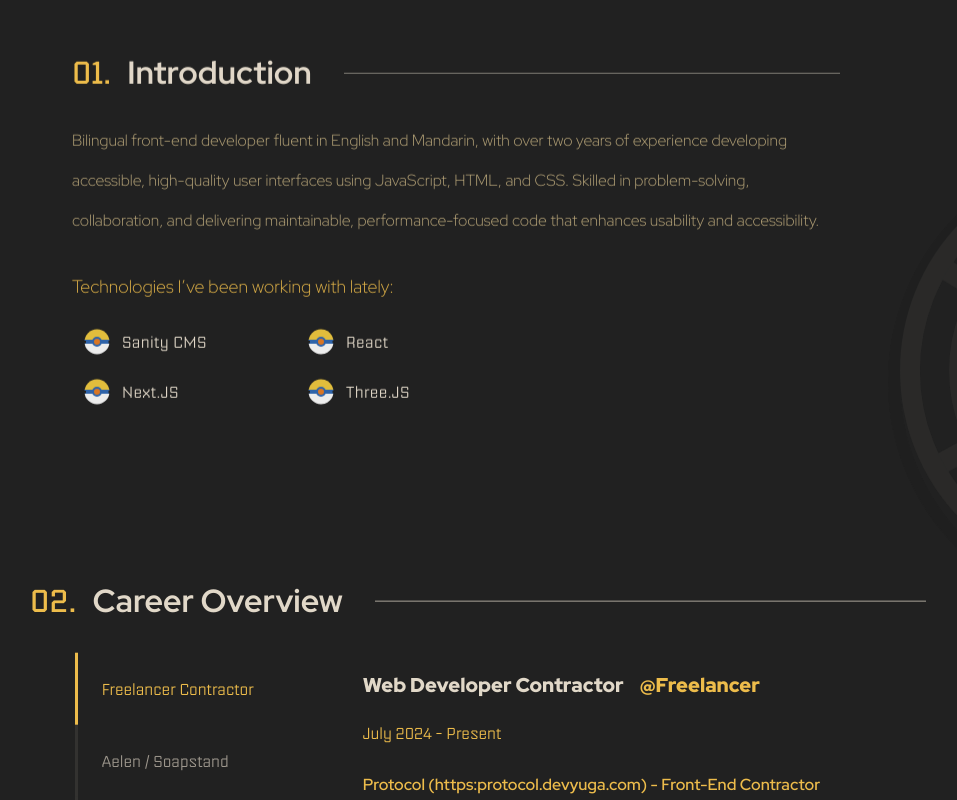
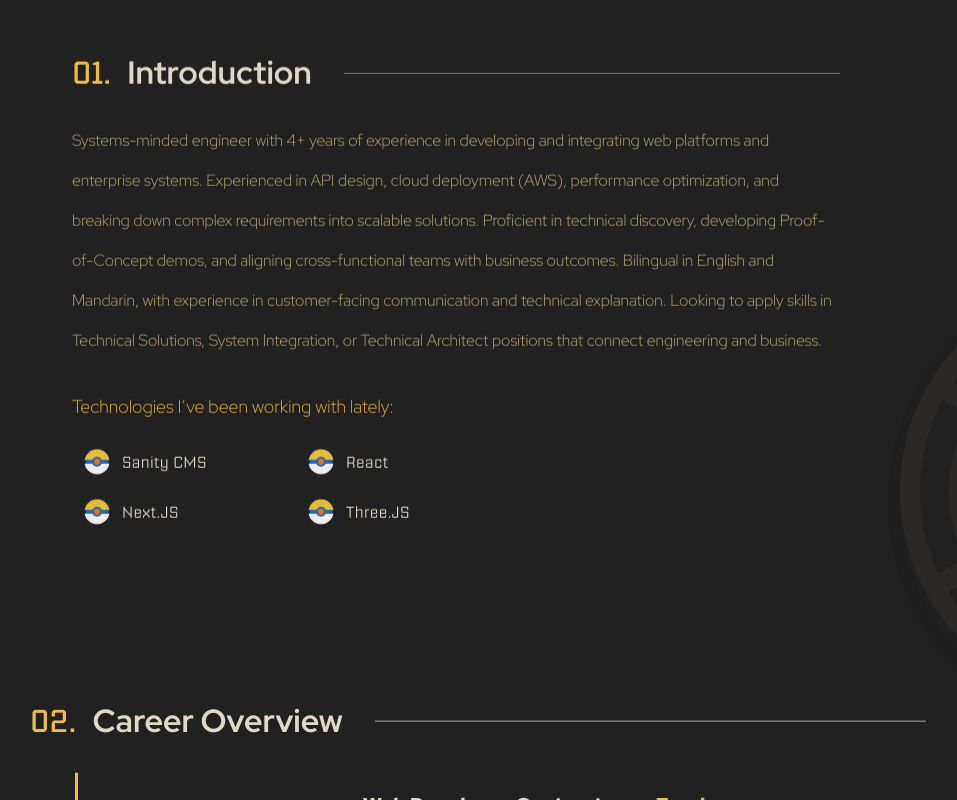
Before and after one commit to jordanwang199507/portfolio, a Next.js app: page / in a window 1280 px wide. Shown: the part 900-1700 px from the top of the page, without its empty margins (162-1119 px from the left). Built offline with nearby package versions, Linux system fonts and the light colour scheme.

Commit message:
update portolio text to more suitable to current career path, as well as updated resume to resume 2026 version

```diff
--- a/app/_constants/careers.js
+++ b/app/_constants/careers.js
@@ -16,11 +16,13 @@ export const careers = [
       },
       {
         en: "Designed, developed, and maintained internal enterprise software supporting invoice generation, inventory management, shipment tracking, and product reporting, streamlining key business operations.",
-        "zh-TW": "設計、開發並維護企業內部系統，涵蓋發票開立、庫存管理、出貨追蹤與產品報表，提升關鍵流程效率。",
+        "zh-TW":
+          "設計、開發並維護企業內部系統，涵蓋發票開立、庫存管理、出貨追蹤與產品報表，提升關鍵流程效率。",
       },
       {
         en: "Worked closely with stakeholders and end-users to gather requirements, ensuring the final application was robust, user-friendly, and aligned with organizational goals.",
-        "zh-TW": "與利害關係人及終端使用者密切合作進行需求訪談，確保成品穩定、易用並符合組織目標。",
+        "zh-TW":
+          "與利害關係人及終端使用者密切合作進行需求訪談，確保成品穩定、易用並符合組織目標。",
       },
     ],
   },
@@ -58,7 +60,7 @@ export const careers = [
       "zh-TW": "網頁工程接案",
     },
     startDate: "July 2024",
-    endDate: "Present",
+    endDate: "January 2026",
     highlights_title_1: {
       en: "Protocol (https:protocol.devyuga.com) - Front-End Contractor",
       "zh-TW": "Protocol（https:protocol.devyuga.com）- 前端工程接案",
@@ -66,20 +68,24 @@ export const careers = [
     highlights: [
       {
         en: "Directed and managed the front-end development with modern, responsive Next.js web app and Sanity CMS with a Django based backend for fast data integration and high performance.",
-        "zh-TW": "主導並負責前端開發，打造現代化且響應式的 Next.js 網頁應用，搭配 Sanity CMS 與 Django 後端，達成快速資料整合與高效能呈現。",
+        "zh-TW":
+          "主導並負責前端開發，打造現代化且響應式的 Next.js 網頁應用，搭配 Sanity CMS 與 Django 後端，達成快速資料整合與高效能呈現。",
       },
       {
         en: "Built intuitive UI components and page layouts to bring product requirements and wireframes into elegantly simple user interfaces with React, Tailwind, and component-driven development.",
-        "zh-TW": "使用 React、Tailwind 與元件化開發，將需求與線框稿落實為直覺、簡潔且易用的 UI 元件與頁面版型。",
+        "zh-TW":
+          "使用 React、Tailwind 與元件化開發，將需求與線框稿落實為直覺、簡潔且易用的 UI 元件與頁面版型。",
       },
       {
         en: "Worked closely with backend developers to specify APIs, resolve integration issues, and deliver full-stack features with agile methodologies and proper version-control practices.",
-        "zh-TW": "與後端工程師密切合作，定義 API 規格、解決串接問題，並以敏捷流程與良好版本控制交付完整功能。",
+        "zh-TW":
+          "與後端工程師密切合作，定義 API 規格、解決串接問題，並以敏捷流程與良好版本控制交付完整功能。",
       },
     ],
     highlights_title_2: {
       en: "Quality Coffee Systems (qualitycoffeesystems.ca) - SEO & Performance Consultant",
-      "zh-TW": "Quality Coffee Systems（qualitycoffeesystems.ca）- SEO 與效能顧問",
+      "zh-TW":
+        "Quality Coffee Systems（qualitycoffeesystems.ca）- SEO 與效能顧問",
     },
     highlights_2: [
       {
@@ -88,11 +94,13 @@ export const careers = [
       },
       {
         en: "Search visibility up: Clicks +15.9% (3.52K→4.08K); Impressions +33% (176K→234K); avg position 23.1→12.",
-        "zh-TW": "搜尋能見度提升：點擊 +15.9%（3.52K→4.08K）；曝光 +33%（176K→234K）；平均排名 23.1→12。",
+        "zh-TW":
+          "搜尋能見度提升：點擊 +15.9%（3.52K→4.08K）；曝光 +33%（176K→234K）；平均排名 23.1→12。",
       },
       {
         en: "Organic sessions +40.5%, engaged sessions +45.3%, engagement rate +2.34 pp; Active users +17.65%.",
-        "zh-TW": "自然工作階段 +40.5%，互動工作階段 +45.3%，互動率 +2.34 個百分點；活躍使用者 +17.65%。",
+        "zh-TW":
+          "自然工作階段 +40.5%，互動工作階段 +45.3%，互動率 +2.34 個百分點；活躍使用者 +17.65%。",
       },
     ],
   },
--- a/app/_sections/Header.jsx
+++ b/app/_sections/Header.jsx
@@ -172,7 +172,7 @@ const Header = () => {
             >
               <a
                 className="relative flex items-center bg-background justify-center z-50 border-2 border-foreground pr-3 rounded-lg  w-fit transition-transform duration-200 group-hover:text-foreground group-hover:-translate-y-[3px] group-hover:-translate-x-1 group-active:-translate-y-[1px] group-active:-translate-x-0.5 group-active:inset-ring-2 group-active:inset-ring-foreground cursor-pointer text-sm"
-                href="/assets/resume2025.pdf"
+                href="/assets/resume2026.pdf"
                 target="_blank"
                 rel="noopener noreferrer"
               >
--- a/app/_sections/Hero.jsx
+++ b/app/_sections/Hero.jsx
@@ -59,7 +59,7 @@ const Hero = () => {
 
           <AnimatedParallax
             delay={6}
-            className="absolute right-[25%] bottom-[35%] rotate-[15deg] max-sm:bottom-[25%] scale-90"
+            className="absolute right-[15%] bottom-[35%] rotate-[15deg] max-sm:bottom-[25%] scale-90"
           >
             <PokeBallUltra />
           </AnimatedParallax>
@@ -94,14 +94,14 @@ const Hero = () => {
               )}
             </h1>
 
-            <h1 className="font-red-hat font-bold text-5xl max-2xl:text-4xl max-md:text-3xl max-sm:text-2xl text-secondary">
+            <h1 className="font-red-hat font-bold text-5xl max-2xl:text-4xl max-md:text-3xl max-sm:text-2xl text-secondary leading-12">
               {showLine3 && (
                 <Typewriter
                   key={`hero-line3-${lang}`}
                   words={[
                     lang === "zh-TW"
-                      ? "把想法變成流暢又有互動感的網站體驗。"
-                      : "Turning ideas into interactive web experiences.",
+                      ? "打造具可擴充性的系統架構，連結技術與商業價值。"
+                      : "Designing scalable systems that connect technology with business outcomes.",
                   ]}
                   typeSpeed={50}
                   loop={1}
@@ -154,12 +154,16 @@ const Hero = () => {
                   </div>,
                   <div className="item" key={`frontend-${lang}-${i}`}>
                     <p className="text-[32px] max-md:text-[28px] max-sm:text-2xl font-bold">
-                      {lang === "zh-TW" ? "前端工程師" : "FRONT END DEVELOPER"}
+                      {lang === "zh-TW"
+                        ? "系統整合與技術問題解決"
+                        : "INTEGRATION-FOCUSED PROBLEM SOLVER"}
                     </p>
                   </div>,
                   <div className="item" key={`rookie-${lang}-${i}`}>
                     <p className="text-[32px] max-md:text-[28px] max-sm:text-2xl font-bold">
-                      {lang === "zh-TW" ? "新手設計師" : "ROOKIE DESIGNER"}
+                      {lang === "zh-TW"
+                        ? "技術顧問"
+                        : "TECHNICAL SOLUTIONS SPECIALIST"}
                     </p>
                   </div>,
                 ])}
--- a/app/_sections/Introduction.jsx
+++ b/app/_sections/Introduction.jsx
@@ -38,8 +38,8 @@ const Introduction = () => {
 
           <p className="leading-10 max-sm:leading-8 mt-6 text-base text-secondary max-md:text-sm font-red-hat font-light">
             {lang === "zh-TW"
-              ? "具備中英文雙語能力的前端工程師，擁有兩年以上使用 JavaScript、HTML、CSS 開發可用性高且具無障礙考量的使用者介面的經驗。擅長問題解決與團隊協作，並能交付易維護、重視效能的程式碼，提升整體使用體驗與可及性。"
-              : "Bilingual front-end developer fluent in English and Mandarin, with over two years of experience developing accessible, high-quality user interfaces using JavaScript, HTML, and CSS. Skilled in problem-solving, collaboration, and delivering maintainable, performance-focused code that enhances usability and accessibility."}
+              ? "具備 4+ 年 Web 平台開發與企業系統整合經驗，專注於系統架構設計與技術整合。熟悉 API 設計、AWS 雲端部署、效能優化，並能將複雜需求拆解為可擴充且具落地性的解決方案。擅長進行技術探索（Technical Discovery）、PoC 驗證開發，以及協調跨部門團隊以確保技術方案與商業目標一致。具中英雙語溝通能力，能進行客戶面對面技術說明與需求釐清。期望於技術解決方案、系統整合或技術架構相關職位中，發揮連結工程與商業價值的能力。"
+              : "Systems-minded engineer with 4+ years of experience in developing and integrating web platforms and enterprise systems. Experienced in API design, cloud deployment (AWS), performance optimization, and breaking down complex requirements into scalable solutions. Proficient in technical discovery, developing Proof-of-Concept demos, and aligning cross-functional teams with business outcomes. Bilingual in English and Mandarin, with experience in customer-facing communication and technical explanation. Looking to apply skills in Technical Solutions, System Integration, or Technical Architect positions that connect engineering and business."}
           </p>
 
           <div className="mt-8">
```
Also changed, not shown: 1 other file (tests, documents, lock files or other folders).
